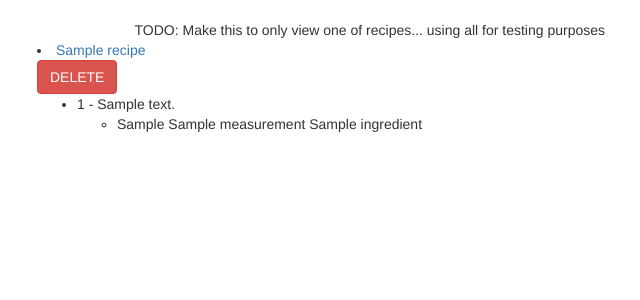
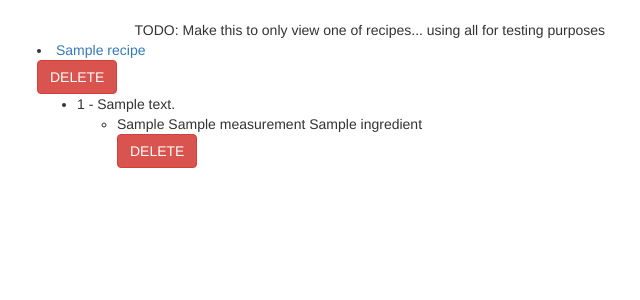
Before and after one commit to gawsk/CrockPot, a Flask app: page /recipe/view_all in a window 1280 px wide. Shown: the part 52-352 px from the top of the page, without its empty margins (18-658 px from the left). Run offline with Flask 2, Linux system fonts and the light colour scheme; a user stored in the database is signed in; tables that the repository leaves empty hold one stand-in row (values such as "Sample post"); parts of the project's set-up code (start-up, migrations or seed data) failed here and were passed over; some libraries are stand-ins or nearby versions.

Commit message:
Ability to delete ingredients of a Recipe

```diff
--- a/app/recipe/views.py
+++ b/app/recipe/views.py
@@ -119,5 +119,21 @@ def delete_recipe():
             recipe_modify.delete(recipe)
             flash("Successfully deleted recipe")
 
-    all_recipes = recipe_lookup.get_all()
     return redirect(url_for('recipe.view_all'))
+
+
+@recipe.route('/recipe/delete_ingrd', methods=['POST'])
+@login_required
+def delete_ingredient():
+    """ Delete a specific ingredient """
+    if request.method == 'POST':
+        quantity_id = request.form['quantity_id']
+        recipe_id = request.form['recipe_id']
+        quantity = quantity_lookup.by_id(quantity_id)
+        if quantity:
+            quantity_modify.delete(quantity)
+            flash("Successfully deleted ingredient")
+
+        return redirect(url_for('recipe.view', recipe_id=recipe_id))
+
+    return redirect(url_for('recipe.view_all'))
--- a/app/templates/recipe/view.html
+++ b/app/templates/recipe/view.html
@@ -23,6 +23,10 @@
           <li>
             {{ ingredient.amount }} {{ ingredient.measurement_obj.name }} {{ ingredient.ingredient_obj.name }}
             <a href="{{ url_for('recipe.edit_ingredient', quantity_id=ingredient.id) }}">Edit</a>
+            <form action="{{ url_for('recipe.delete_ingredient') }}" method="post">
+              <button type="submit" name ="quantity_id" value="{{ ingredient.id }}" class="btn btn-danger">DELETE</button>
+              <input type="hidden" name ="recipe_id" value="{{ recipe.id }}" />
+            </form>
 
           </li>
           {% endfor %}
--- a/app/templates/recipe/view_all.html
+++ b/app/templates/recipe/view_all.html
@@ -23,7 +23,13 @@
           {% endfor %}
           <ul>
             {% for ingredient in recipe.quantity %}
-            <li>{{ ingredient.amount }} {{ ingredient.measurement_obj.name }} {{ ingredient.ingredient_obj.name }}</li>
+            <li>
+              {{ ingredient.amount }} {{ ingredient.measurement_obj.name }} {{ ingredient.ingredient_obj.name }}
+              <form action="{{ url_for('recipe.delete_ingredient') }}" method="post">
+                <button type="submit" name ="quantity_id" value="{{ ingredient.id }}" class="btn btn-danger">DELETE</button>
+                <input type="hidden" name ="recipe_id" value="{{ recipe.id }}" />
+              </form>
+            </li>
             {% endfor %}
           </ul>
         </ul>
--- a/operations/recipe/quantity_modify.py
+++ b/operations/recipe/quantity_modify.py
@@ -3,7 +3,6 @@
 from operations import crud
 from models.core.quantity import Quantity
 from operations.helper import quantity_helper
-from operations.recipe import ingredient_modify, measurement_modify
 
 def add(quantity_obj):
     """ Add a Quantity Object to the database """
```
Also changed, not shown: operations/recipe/recipe_url_lookup.py (+1 -9 lines).
